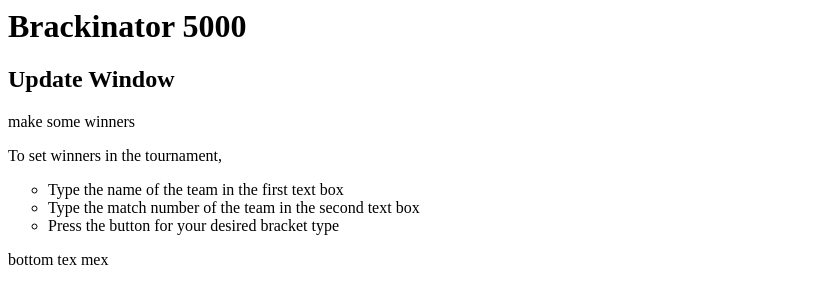
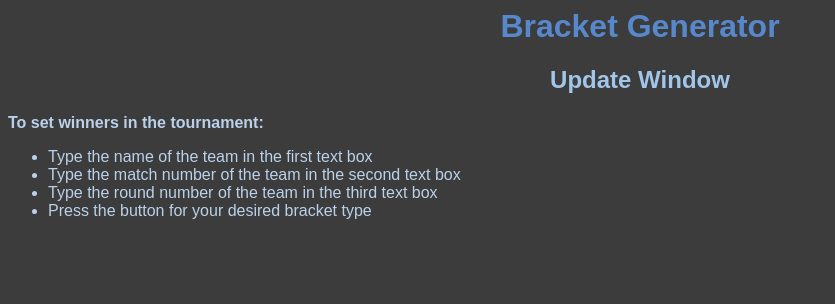
Before and after one commit to Grimtrap/Display, a plain HTML site: page class files/UpdateWindow.html in a window 1280 px wide. Shown: the whole page, without its empty margins (0-835 px from the left). Drawn offline with Linux system fonts and the light colour scheme.

Commit message:
class file update

```diff
--- a/class files/UpdateWindow.html
+++ b/class files/UpdateWindow.html
@@ -1,10 +1,41 @@
-<h1>Brackinator 5000</h1>
-<h2>Update Window</h2>
-<p>make some winners</p>
-<p>To set winners in the tournament,</p>
-<ul style="list-style-type:circle">
-    <li>Type the name of the team in the first text box</li>
-    <li>Type the match number of the team in the second text box</li>
-    <li>Press the button for your desired bracket type</li>
-</ul>
-<p>bottom tex mex</p>
+<head>
+    <style>
+        /*
+        just make it dark theme and not stupid
+        */
+        body {
+            color: #BBD1EA;
+            background-color: #3c3c3c;
+            font-family: "Montserrat Light", sans-serif;
+        }
+        h1, h2, #intro {
+            text-align: center;
+        }
+        h1 {
+            color: #5788CC;
+        }
+        h2 {
+            color: #A1C6EA;
+        }
+        #intro {
+            color: #A1C6EA;
+        }
+        #instructions {
+            font-weight: bold;
+        }
+        #list {
+            font-family: "Montserrat", sans-serif;
+        }
+    </style>
+</head>
+<body>
+    <h1>Bracket Generator</h1>
+    <h2>Update Window</h2>
+    <p id="instructions">To set winners in the tournament:</p>
+    <ul>
+        <li>Type the name of the team in the first text box</li>
+        <li>Type the match number of the team in the second text box</li>
+        <li>Type the round number of the team in the third text box</li>
+        <li>Press the button for your desired bracket type</li>
+    </ul>
+<body>
```
Also changed, not shown: class files/InputWindow.html (+41 -9 lines), 10 other files.
